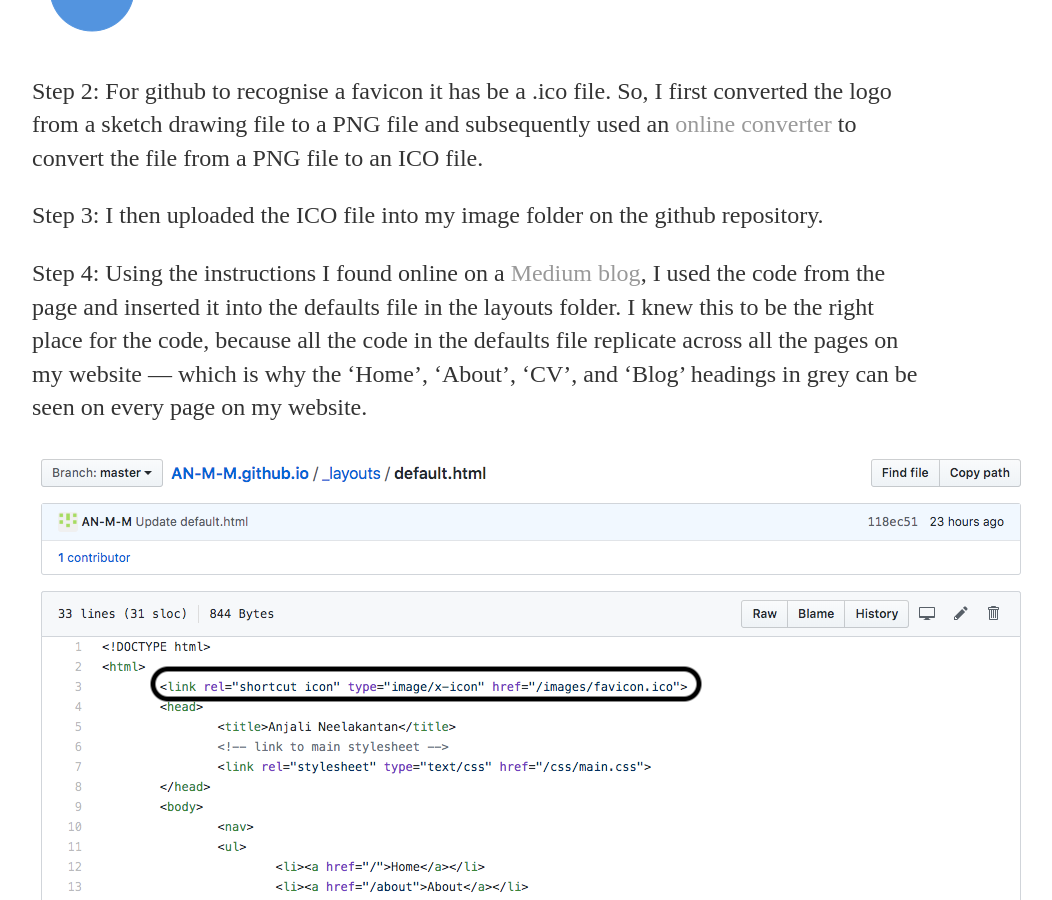
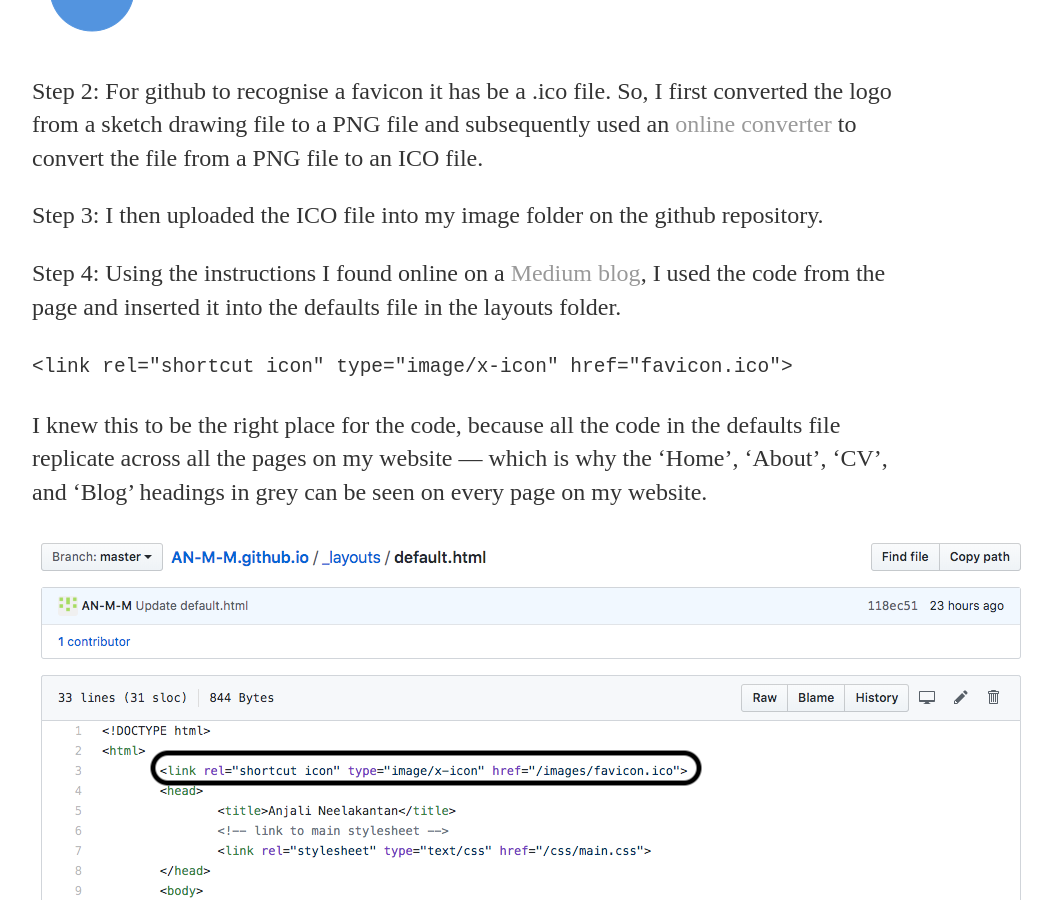
Before and after one commit to AN-M-M/AN-M-M.github.io, a Jekyll site: the page built from _posts/2019-10-21-Week-1-Principles-And-Practices.md, in a window 1280 px wide and 900 px high, scrolled down 25181 px. Shown: the whole window, without its empty margins (160-1212 px from the left). Built offline with Jekyll 4.4.1, drawn with Linux system fonts in a browser that asks for light colours.

Commit message:
Update 2019-10-21-Week-1-Principles-And-Practices.md

````diff
--- a/_posts/2019-10-21-Week-1-Principles-And-Practices.md
+++ b/_posts/2019-10-21-Week-1-Principles-And-Practices.md
@@ -348,7 +348,11 @@ Step 2: For github to recognise a favicon it has be a .ico file. So, I first con
 
 Step 3: I then uploaded the ICO file into my image folder on the github repository.
 
-Step 4: Using the instructions I found online on a [Medium blog](https://medium.com/@LazaroIbanez/how-to-add-a-favicon-to-github-pages-403935604460), I used the code from the page and inserted it into the defaults file in the layouts folder. I knew this to be the right place for the code, because all the code in the defaults file replicate across all the pages on my website --- which is why the ‘Home’, ‘About’, ‘CV’, and ‘Blog’ headings in grey can be seen on every page on my website.
+Step 4: Using the instructions I found online on a [Medium blog](https://medium.com/@LazaroIbanez/how-to-add-a-favicon-to-github-pages-403935604460), I used the code from the page and inserted it into the defaults file in the layouts folder.
+
+```<link rel="shortcut icon" type="image/x-icon" href="favicon.ico">```
+
+I knew this to be the right place for the code, because all the code in the defaults file replicate across all the pages on my website --- which is why the ‘Home’, ‘About’, ‘CV’, and ‘Blog’ headings in grey can be seen on every page on my website.
 
 ![code image](/images/faviconcode.png)
 
````
